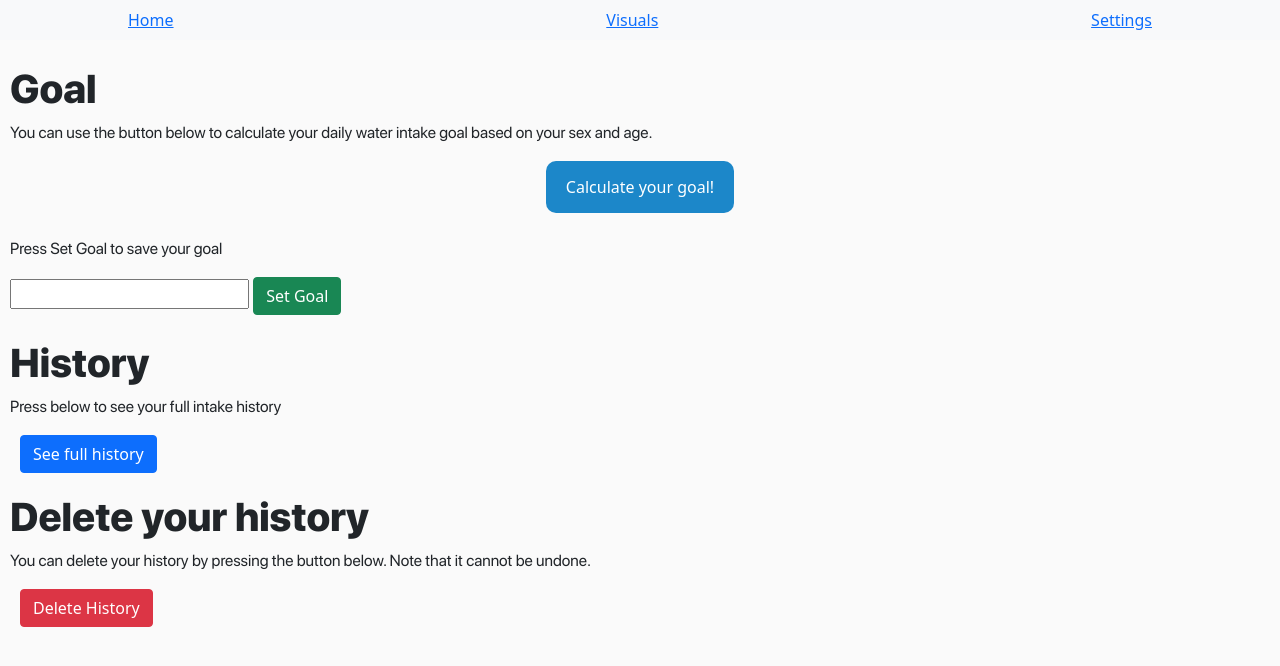
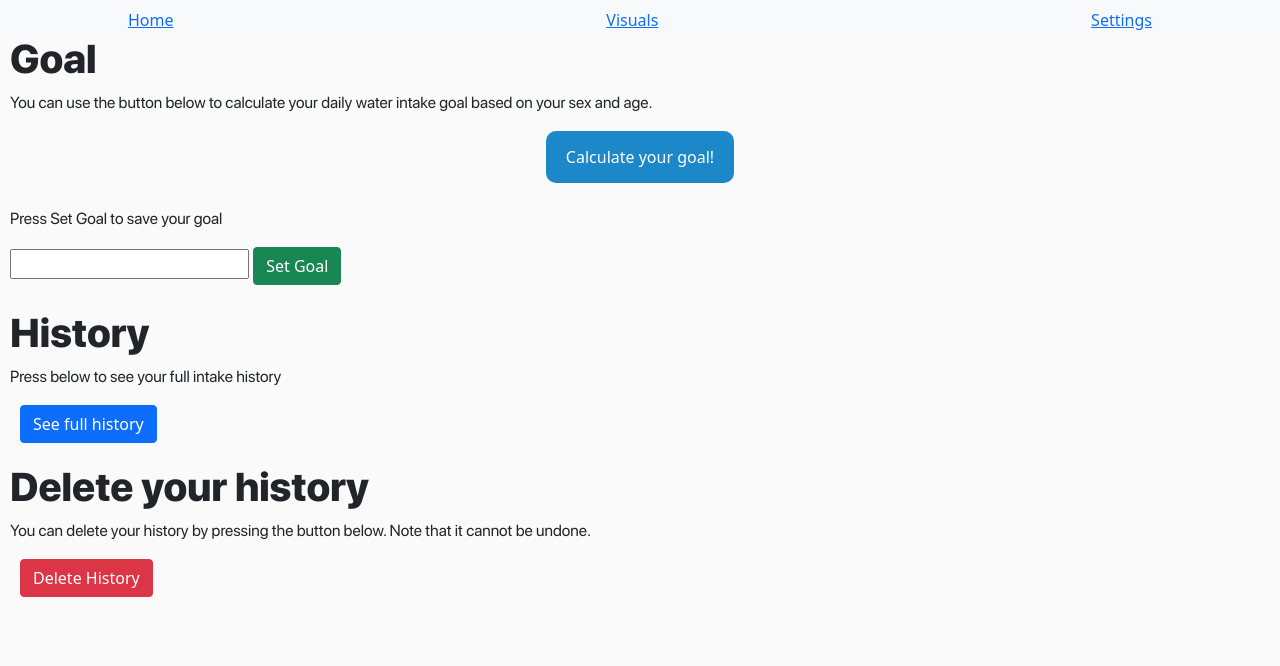
Before and after one commit to marcoplacenti/Drinkify, a Flask app: template drinkify/templates/settings.html in a window 1280 px wide. Shown: the top 666 px of the page. Run offline with Flask 2, Linux system fonts and the light colour scheme; the template is opened without the code that fills it, so the values that code supplies are empty; parts of the project's set-up code (start-up, migrations or seed data) failed here and were passed over.

Commit message:
padding top

```diff
--- a/drinkify/static/css/base.css
+++ b/drinkify/static/css/base.css
@@ -1,7 +1,7 @@
 @font-face { font-family: SFPro; src: url('/static/fonts/SFProDisplay-Regular.ttf'); }
 @font-face { font-family: SFPro-Bold; src: url('/static/fonts/SFProDisplay-Heavy.ttf'); }
 body {
-    padding-top: 65px;
+    padding-top: 35px;
     /* background colors*/
     /* Old browsers */
     /* background: #2a0caf; */
```
